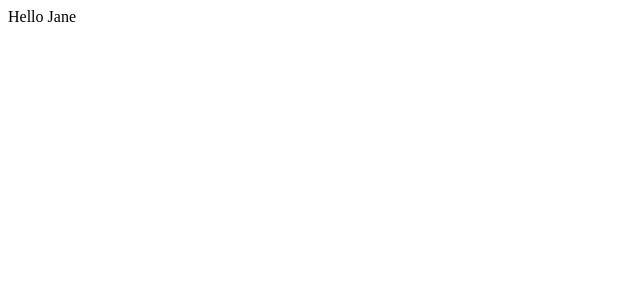
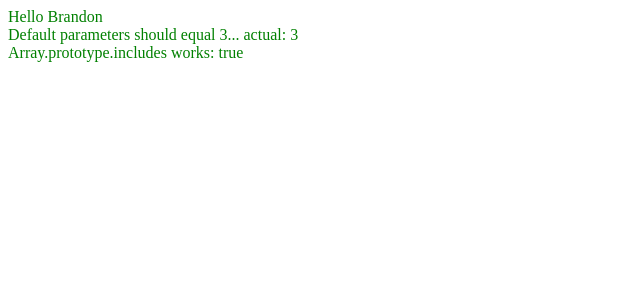
Before and after one commit to bcourtney5965/reactSeed, a React (Vite) app: page / in a window 1280 px wide. Shown: the top 300 px of the page, without its empty margins (0-640 px from the left). Built offline with nearby package versions, Linux system fonts and the light colour scheme.

Commit message:
Reorganize app, add css, begin to add test cases for babel

```diff
--- /dev/null
+++ b/client/App.js
@@ -0,0 +1,29 @@
+import React, { Component } from 'react';
+
+export default class App extends Component {
+  constructor(props) {
+    super(props);
+  }
+
+  defaultParams() {
+    let closure = (num=3) => num;
+    return closure();
+  }
+
+  arrayIncludes() {
+    var arrayIncludesTest = () => {
+      let nums = [1, 2, 3];
+      return nums.includes(2);
+    }
+    return arrayIncludesTest();
+  }
+
+  render() {
+    return (
+      <div>Hello {this.props.name}
+        <div className={this.defaultParams() === 3 ? '' : 'babel-error'}>Default parameters should equal 3... actual: {this.defaultParams()}</div>
+        <div className={this.arrayIncludes() ? '' : 'babel-error'}>Array.prototype.includes works: {this.arrayIncludes().toString()}</div>
+      </div>
+    )
+  }
+}
--- a/client/index.html
+++ b/client/index.html
@@ -3,6 +3,7 @@
 <head>
   <meta charset="UTF-8">
   <title>React Seed Project</title>
+  <link rel="stylesheet" type="text/css" href="styles.css">
 </head>
 <body>
   <div id="app"></div>
--- a/client/index.js
+++ b/client/index.js
@@ -1,11 +1,5 @@
-import React from "react";
-import ReactDOM from "react-dom";
+import React from 'react';
+import ReactDOM from 'react-dom';
+import App from './App.js';
 
-class HelloMessage extends React.Component {
-  render() {
-    return <div>Hello {this.props.name}</div>;
-  }
-}
-
-var mountNode = document.getElementById("app");
-ReactDOM.render(<HelloMessage name="Jane" />, mountNode);
+ReactDOM.render(<App name="Brandon" />, document.getElementById("app"));
--- /dev/null
+++ b/client/styles.css
@@ -0,0 +1,7 @@
+div {
+  color: green;
+}
+
+.babel-error {
+  background-color: red;
+}
```
Also changed, not shown: 4 other files (tests, documents, lock files or other folders).
